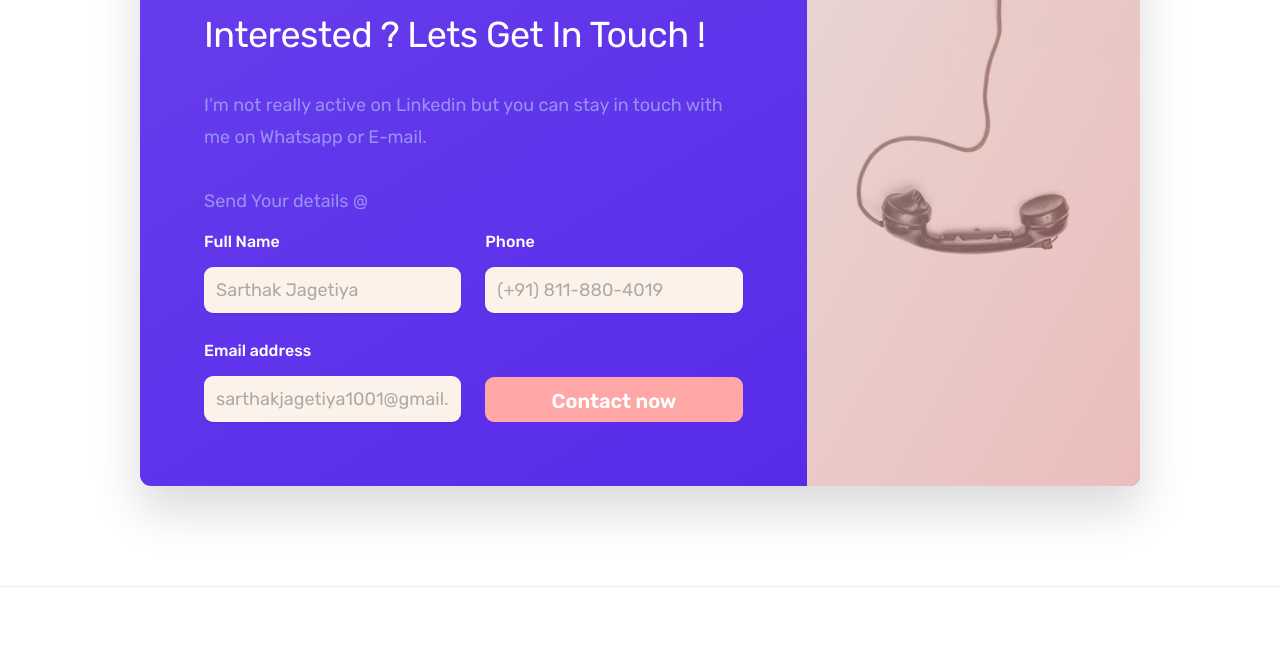
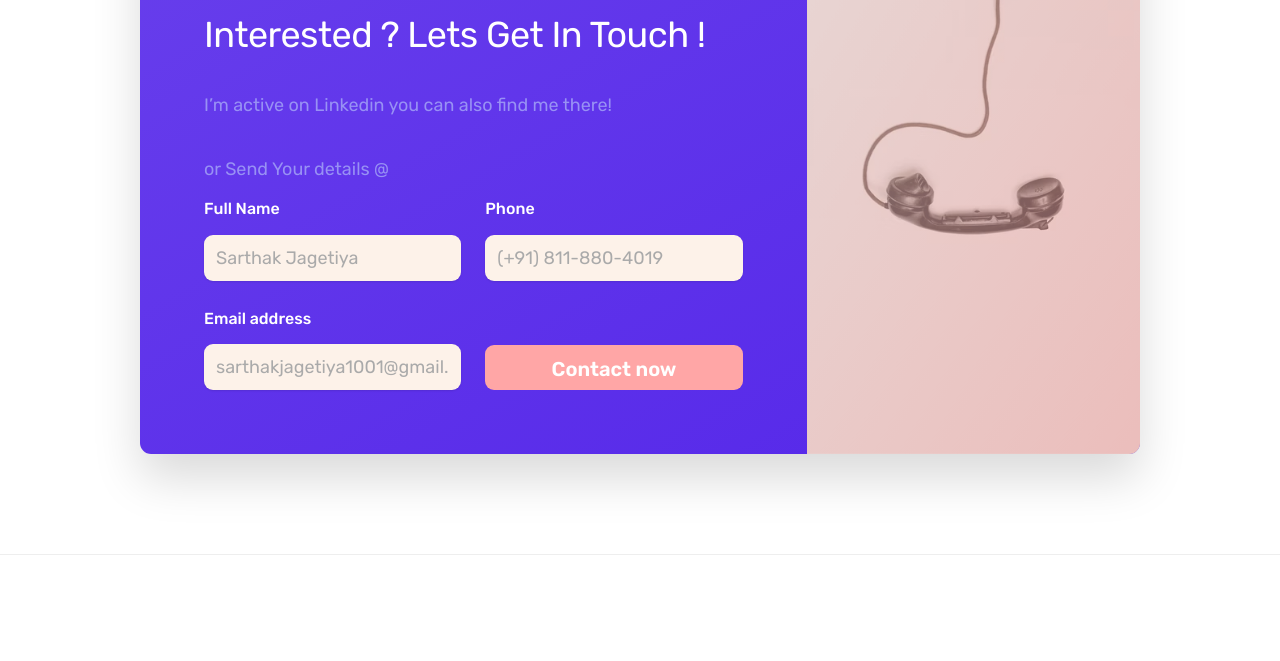
Before and after one commit to Sarthak-Jagetiya/My-Portfolio, a plain HTML site: page PortFolio/index.html in a window 1280 px wide. Shown: the part 5298-5959 px from the top of the page. Drawn offline with nearby package versions, Linux system fonts and the light colour scheme; some packages are replaced by stand-ins of ours; a script that the page names is missing.

Commit message:
Update index.html

```diff
--- a/PortFolio/index.html
+++ b/PortFolio/index.html
@@ -290,10 +290,9 @@
               Interested ?
               Lets Get In Touch !
             </p>
-            <p class="cta-text">I’m not really active on Linkedin but you can stay in touch with me on Whatsapp or
-              E-mail.</p>
+            <p class="cta-text">I’m active on Linkedin you can also find me there!</p>
 
-            <p class="cta-text your-details">Send Your details @</p>
+            <p class="cta-text your-details">or Send Your details @</p>
             <form class="cta-form" name="sign-up" netlify accept="#">
               <div>
                 <label for="full-name">Full Name</label>
```
